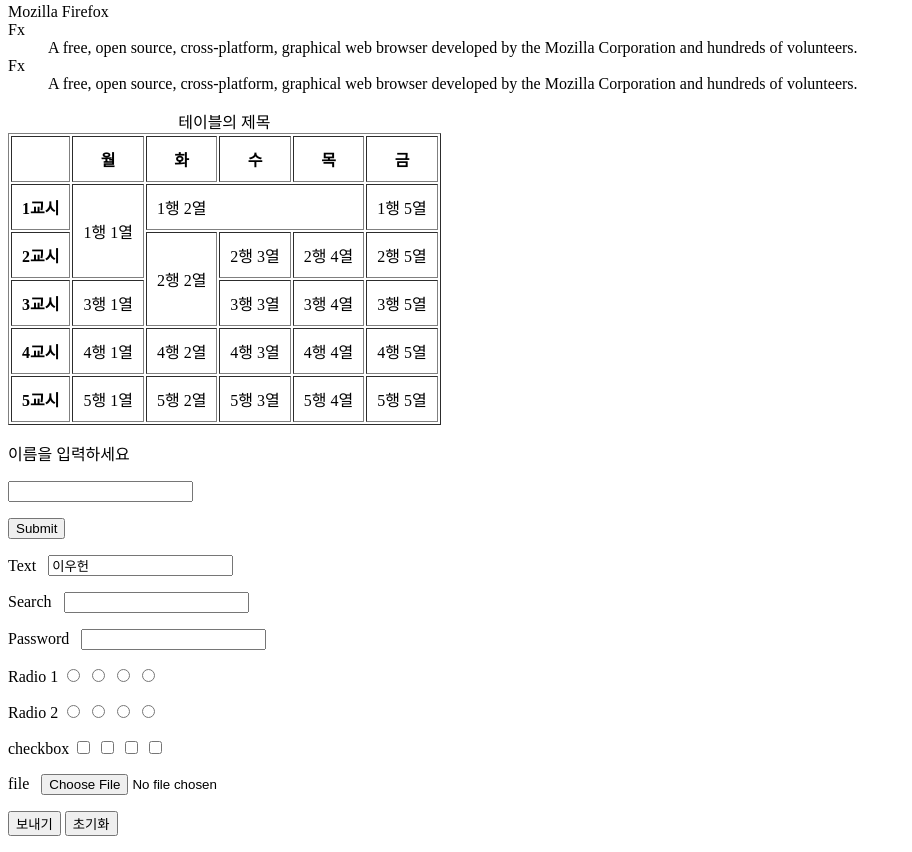
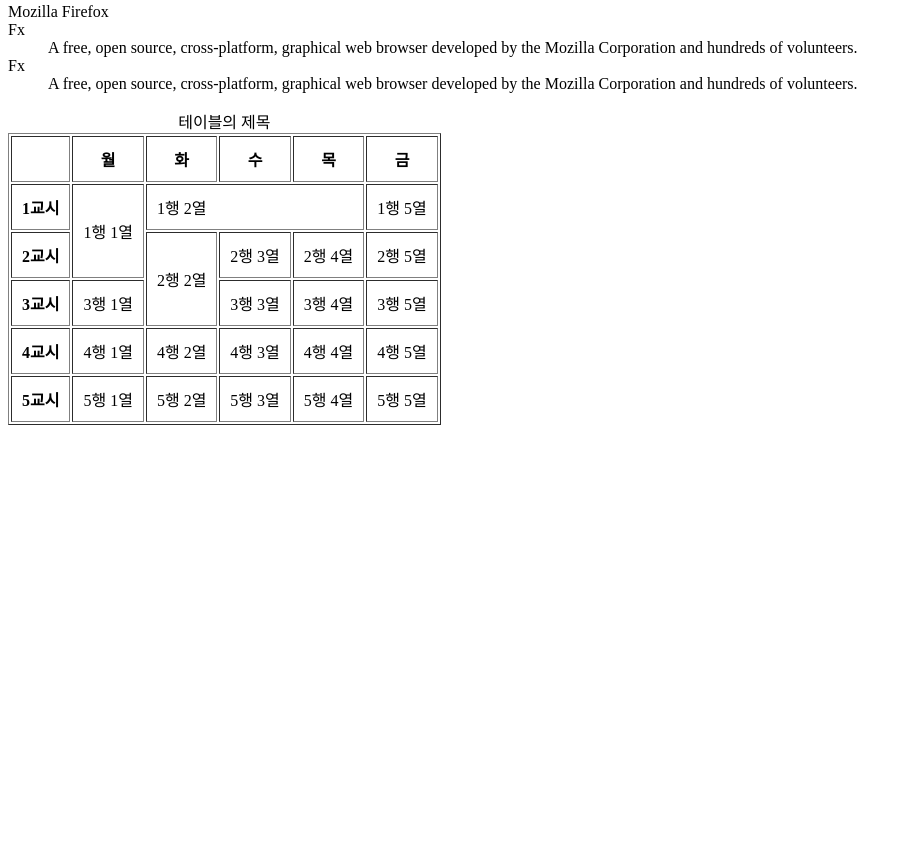
Before and after one commit to woohunlee/fecamp, a plain HTML site: page 20150812.html in a window 1280 px wide. Shown: the part 688-1540 px from the top of the page, without its empty margins (0-912 px from the left). After the commit the page ends 1121 px from the top, so only its background shows below. Drawn offline with Linux system fonts and the light colour scheme.

Commit message:
fecamp sample

```diff
--- a/20150812.html
+++ b/20150812.html
@@ -101,37 +101,5 @@
         <tbody></tbody>
     </table>
 
-    <form action="" method="post">
-        <p>이름을 입력하세요</p>
-        <p><input type="text" name="username"></p>
-        <p><input type="submit"></p>
-    </form>
-
-    <form action="" method="get">
-        <p>Text &nbsp; <input type="text" name="username" value="이우헌"></p>
-        <p>Search &nbsp; <input type="search" name="search"></p>
-        <p>Password &nbsp; <input type="password" name="password"></p>
-        <p>Radio 1
-            <input type="radio" name="radio1">
-            <input type="radio" name="radio1">
-            <input type="radio" name="radio1">
-            <input type="radio" name="radio1">
-        </p>
-        <p>Radio 2
-            <input type="radio" name="radio2">
-            <input type="radio" name="radio2">
-            <input type="radio" name="radio2">
-            <input type="radio" name="radio2">
-        </p>
-        <p>checkbox
-            <input type="checkbox" name="checkbox">
-            <input type="checkbox" name="checkbox">
-            <input type="checkbox" name="checkbox">
-            <input type="checkbox" name="checkbox">
-        </p>
-        <p>file &nbsp; <input type="file" name="file"></p>
-        <p><input type="submit" value="보내기">&nbsp;<input type="reset" name="reset" value="초기화"></p>
-    </form>
-
 </body>
 </html>
```
Also changed, not shown: 20150815.html (+42 -3 lines).
